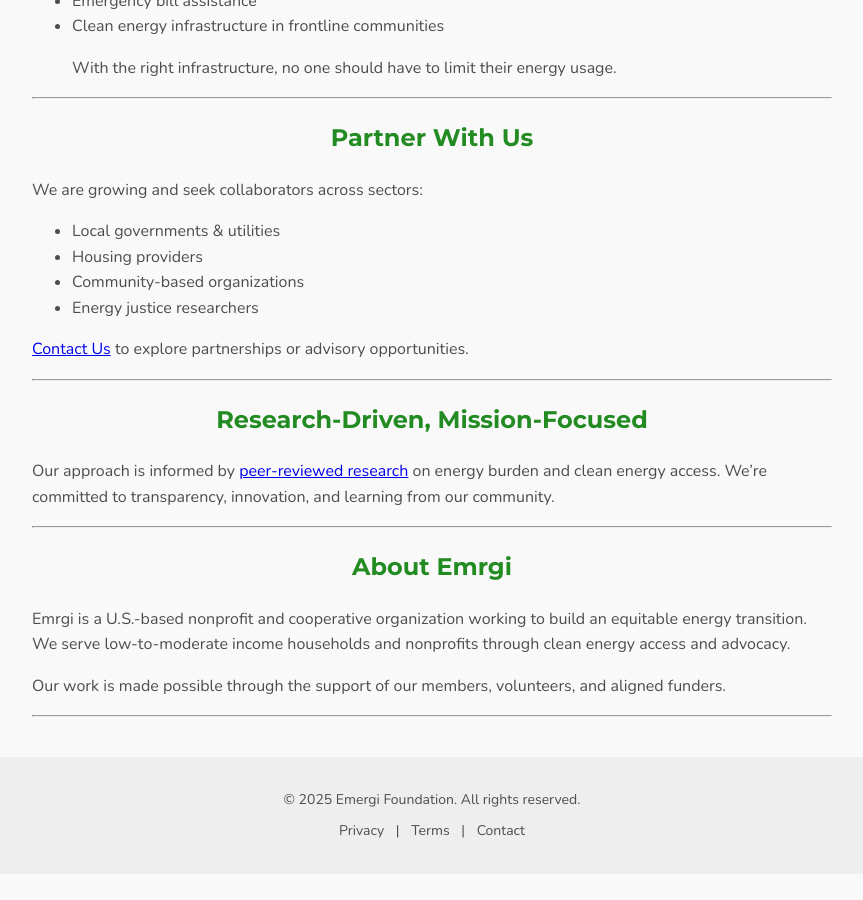
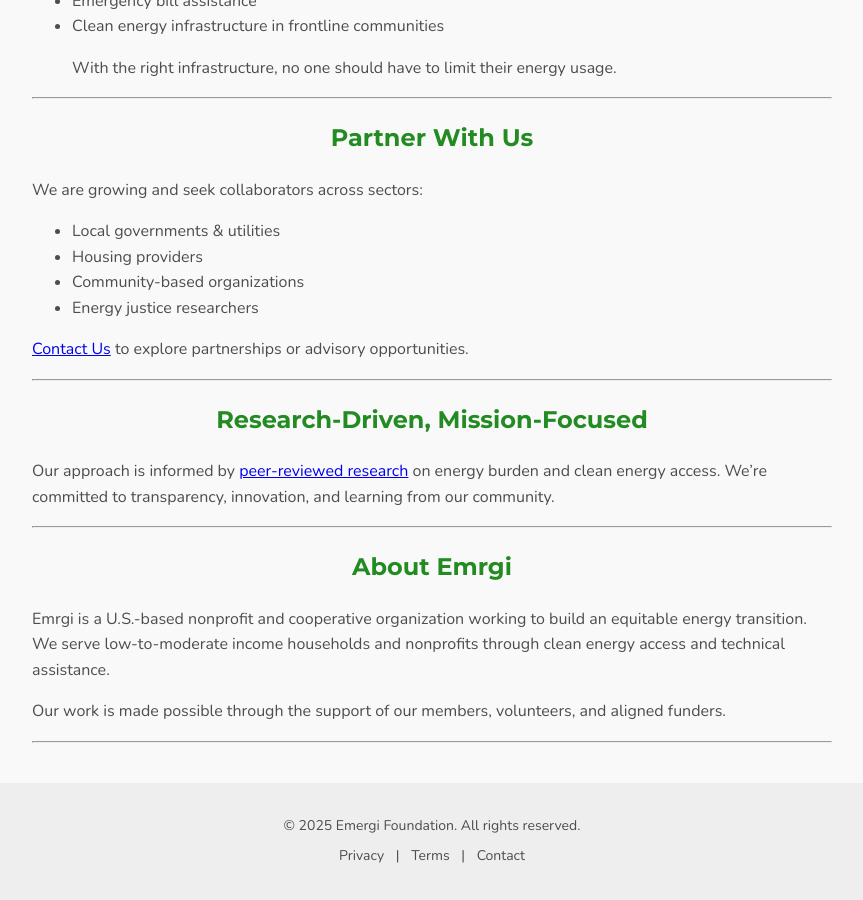
Before and after one commit to emergi-foundation/emergi-foundation.github.io, a Jekyll site: the page built from index.md, in a window 1280 px wide and 900 px high, scrolled down 1755 px. Shown: the whole window, without its empty margins (208-1071 px from the left). Built offline with Jekyll 4.4.1, drawn with Linux system fonts in a browser that asks for light colours; before the commit the page ends 2629 px from its top, so only the background shows below that.

Commit message:
Update index.md
Signed-off-by: Eric Scheier <eric@scheier.org>

```diff
--- a/index.md
+++ b/index.md
@@ -92,7 +92,7 @@ Our approach is informed by [peer-reviewed research](https://www.nature.com/arti
 
 ## About Emrgi
 
-Emrgi is a U.S.-based nonprofit and cooperative organization working to build an equitable energy transition. We serve low-to-moderate income households and nonprofits through clean energy access and advocacy.
+Emrgi is a U.S.-based nonprofit and cooperative organization working to build an equitable energy transition. We serve low-to-moderate income households and nonprofits through clean energy access and technical assistance.
 
 Our work is made possible through the support of our members, volunteers, and aligned funders.
 
```
